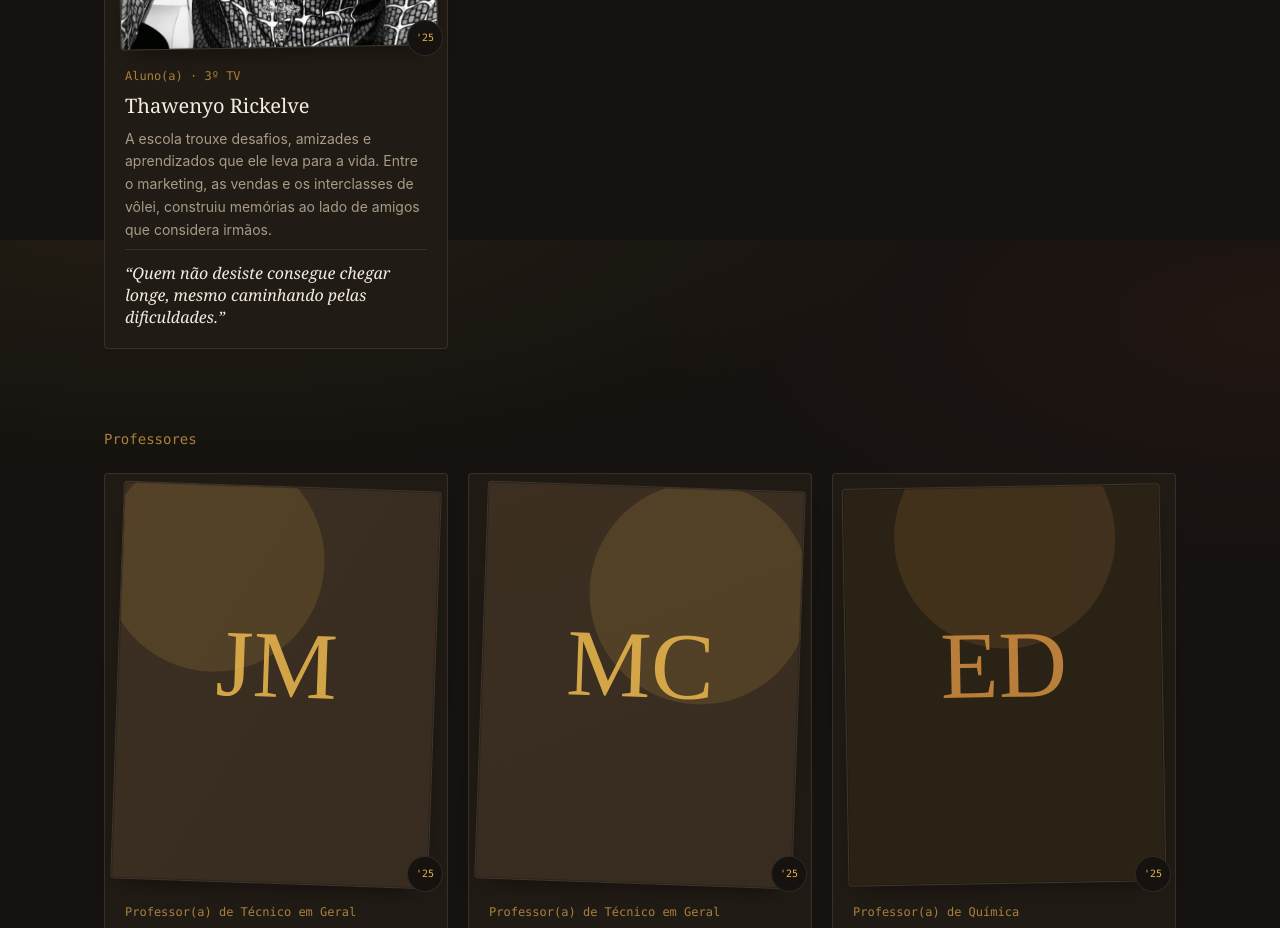
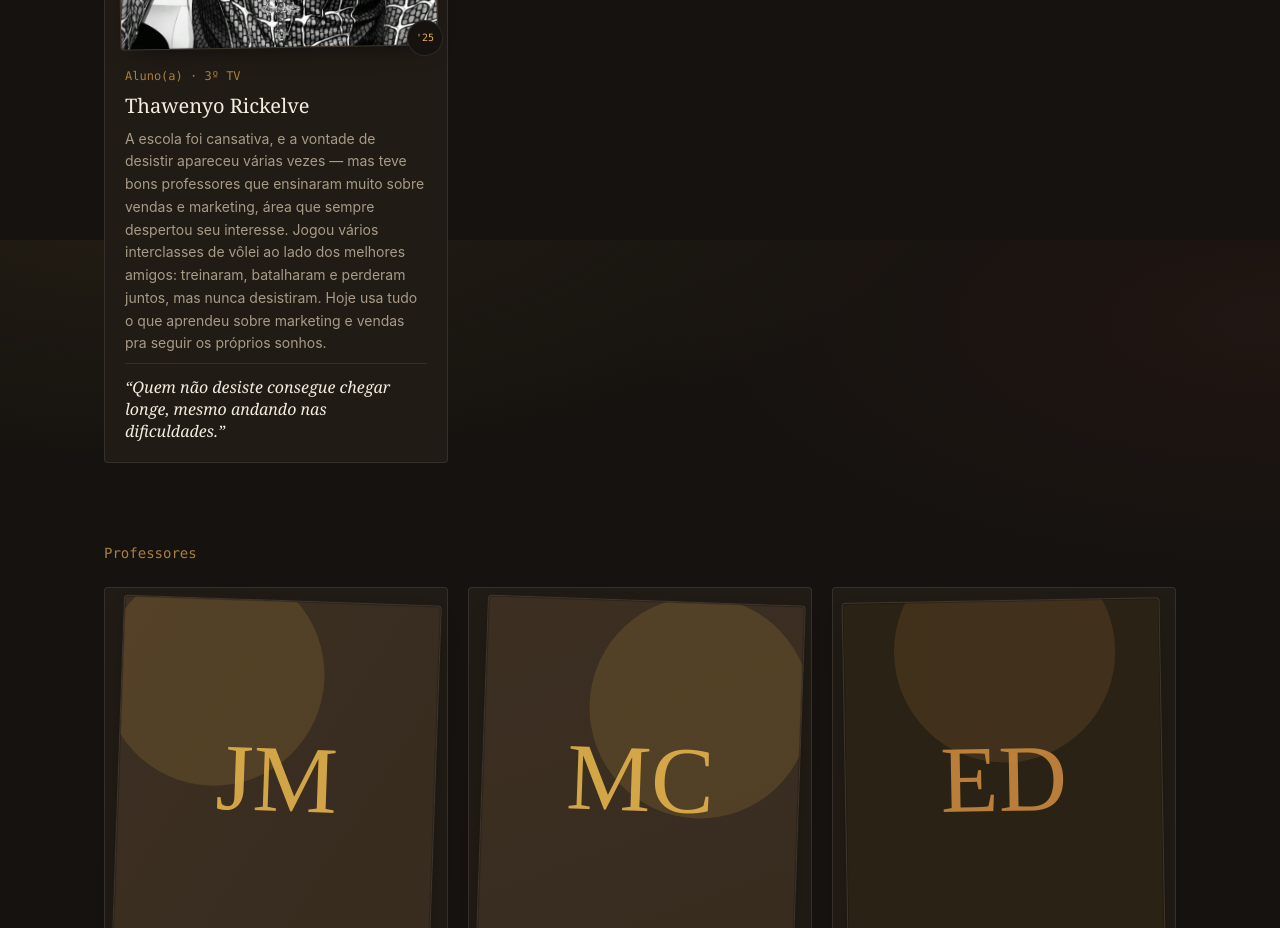
Before and after one commit to NixHokori1211/Anu-rio-3tv2025, a Next.js app: page /pessoas in a window 1280 px wide. Shown: the part 4560-5488 px from the top of the page. Built offline with nearby package versions, Linux system fonts and the light colour scheme.

Commit message:
content: reescreve bio/frase do Thawenyo com as palavras reais dele

```diff
--- a/src/data/students.ts
+++ b/src/data/students.ts
@@ -27,5 +27,5 @@ export const students: Student[] = [
   { id: "jacksandro-dos-santos", name: "Jacksandro dos Santos", photo: "/mock/jacksandro-dos-santos.jpg", className: "3º TV", description: "", quote: "", memories: [] },
   { id: "thalia-semeniuk", name: "Thalia Semeniuk", photo: "/mock/thalia-semeniuk.jpg", className: "3º TV", description: "", quote: "", memories: [] },
   { id: "ewerton-de-jesus", name: "Ewerton de Jesus", photo: "/mock/ewerton-de-jesus.jpg", className: "3º TV", description: "", quote: "", memories: [] },
-  { id: "thawenyo-rickelve", name: "Thawenyo Rickelve", photo: "/mock/thawenyo-rickelve.jpg", className: "3º TV", description: "A escola trouxe desafios, amizades e aprendizados que ele leva para a vida. Entre o marketing, as vendas e os interclasses de vôlei, construiu memórias ao lado de amigos que considera irmãos.", quote: "Quem não desiste consegue chegar longe, mesmo caminhando pelas dificuldades.", memories: [] },
+  { id: "thawenyo-rickelve", name: "Thawenyo Rickelve", photo: "/mock/thawenyo-rickelve.jpg", className: "3º TV", description: "A escola foi cansativa, e a vontade de desistir apareceu várias vezes — mas teve bons professores que ensinaram muito sobre vendas e marketing, área que sempre despertou seu interesse. Jogou vários interclasses de vôlei ao lado dos melhores amigos: treinaram, batalharam e perderam juntos, mas nunca desistiram. Hoje usa tudo o que aprendeu sobre marketing e vendas pra seguir os próprios sonhos.", quote: "Quem não desiste consegue chegar longe, mesmo andando nas dificuldades.", memories: [] },
 ];
```
